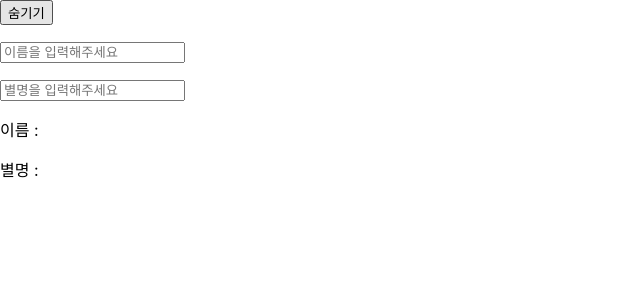
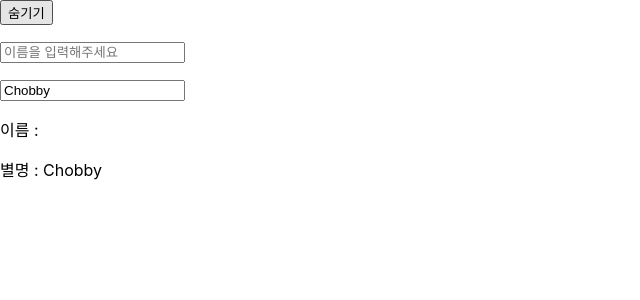
Before and after one commit to kwb020312/React_Book, a React (Create React App) app: page / in a window 1280 px wide. Shown: the top 300 px of the page, without its empty margins (0-640 px from the left). Built offline with nearby package versions, Linux system fonts and the light colour scheme.

Commit message:
Step정리

```diff
--- a/src/8step/info.jsx
+++ b/src/8step/info.jsx
@@ -1,12 +1,14 @@
-import React,{useState, useEffect} from 'react';
+import React,{useState, useEffect,memo} from 'react';
 
 const Info = () => {
     const [name,setName] = useState('');
     const [nickname,setNickname] = useState('');
     useEffect(() => {
-        console.log('렌더링 완료');
+        setNickname('Chobby');
+        console.log('componentDidMount');
         return () => {
-            console.log('언마운트');
+            setNickname('');
+            console.log('componentWillUnmount');
         }
     },[]);
     const chname = (e) => {
@@ -26,4 +28,4 @@ const Info = () => {
     )
 }
 
-export default Info;
+export default memo(Info);
```
Also changed, not shown: src/8step/Counter.jsx (renamed from src/8step/Counter.js).
